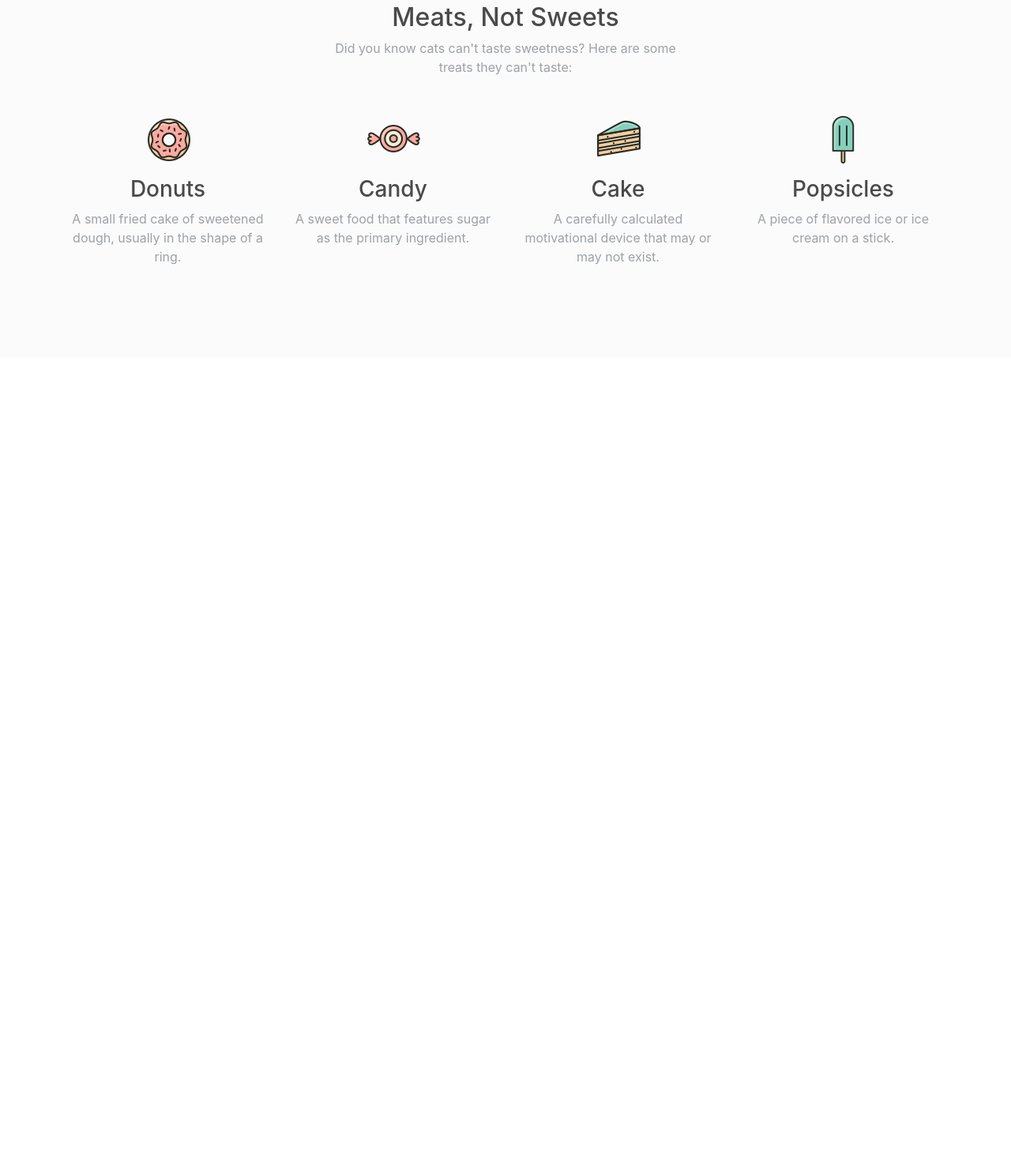
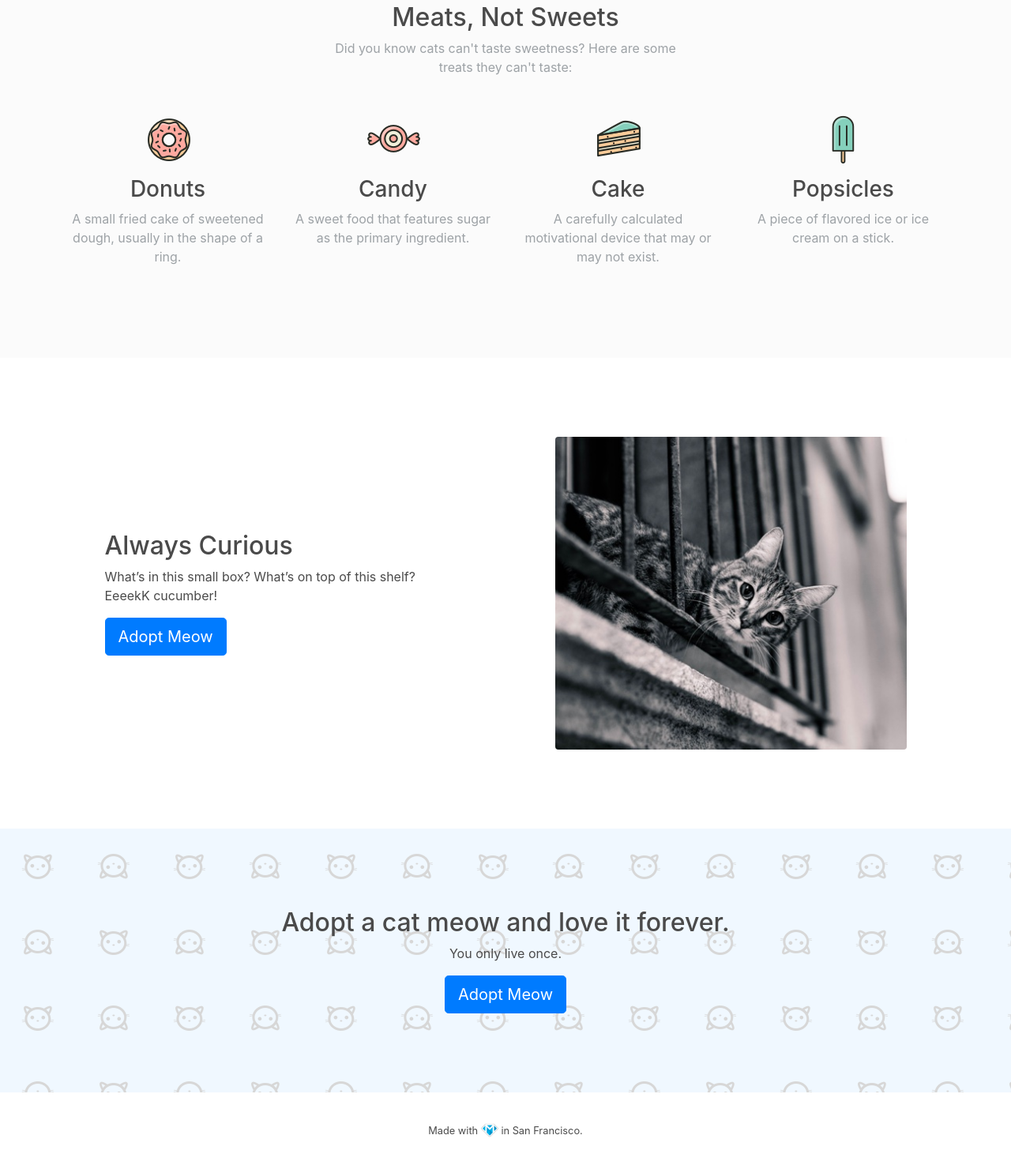
Before and after one commit to yugld/landing_page, a plain HTML site: page index.html in a window 1280 px wide. Shown: the part 1322-2802 px from the top of the page at 79% size. Before the commit the page ends 1775 px from the top, so only its background shows below. Drawn offline with nearby package versions, Linux system fonts and the light colour scheme.

Commit message:
adding others containers

```diff
--- a/css/style.css
+++ b/css/style.css
@@ -10,7 +10,7 @@
 
   header {
     background-color: #F0F8FF;
-    padding:140px 0 100px;
+    padding: 140px 0 100px;
     background-image: url("../img/jumping_cats.jpg");
     background-size: cover;
     background-position: center center;
@@ -88,3 +88,35 @@
     width: 46px;
     margin: 0 8px 0 0 ;
   }
+
+  third-section {
+    background-color: white;
+  }
+
+  .third-section img {
+    margin-top: 35px;
+  }
+
+  @media (min-width: 768px) {
+    .third-section img {
+      margin-top: 0;
+    }
+  }
+
+  .fourth-section {
+    background-color: #F0F8FF;
+    background-image: url("../img/cattern.png");
+    background-repeat: repeat;
+    background-size: 192px 192px;
+  }
+
+  footer {
+    background-color: white;
+    padding: 35px 0;
+  }
+
+  .footer-logo {
+    height: 22px;
+    margin-bottom: 3px;
+    width: 22px;
+  }
--- a/index.html
+++ b/index.html
@@ -112,6 +112,38 @@
         </div>
     </div>
 
+    <div class="section third-section">
+        <div class="container">
+            <div class="row align-items-center justify-content-around">
+                <div class="col-12 col-md-5">
+                    <h2>Always Curious</h2>
+                    <p>What’s in this small box? What’s on top of this shelf? EeeekK cucumber!</p>
+                    <a class="btn btn-lg btn-primary" href="#">Adopt Meow</a>
+                </div>
+
+                <div class="col-12 col-md-5">
+                    <img class="rounded img-fluid" src="img/curiousity_killed_the.jpg" alt="">
+                </div>
+            </div>
+        </div>
+    </div>
+
+    <div class="section fourth-section">
+        <div class="container">
+          <div class="row">
+            <div class="col-12 text-center">
+              <h2>Adopt a cat meow and love it forever.</h2>
+              <p>You only live once.</p>
+              <a class="btn btn-lg btn-primary" href="#">Adopt Meow</a>
+            </div>
+          </div>
+        </div>
+      </div>
+
+      <footer class="text-center">
+        <small>Made with <span><img class="footer-logo" src="img/ms_logo_small.png" alt=""></span> in San Francisco.</small>
+      </footer>
+
     <!-- jQuery first, then Popper.js, then Bootstrap JS -->
     <script src="https://code.jquery.com/jquery-3.2.1.slim.min.js"
         integrity="sha384-KJ3o2DKtIkvYIK3UENzmM7KCkRr/rE9/Qpg6aAZGJwFDMVNA/GpGFF93hXpG5KkN"
```
Also changed, not shown: img/cattern.png (added), img/curiousity_killed_the.jpg (added), img/ms_logo_small.png (added).
